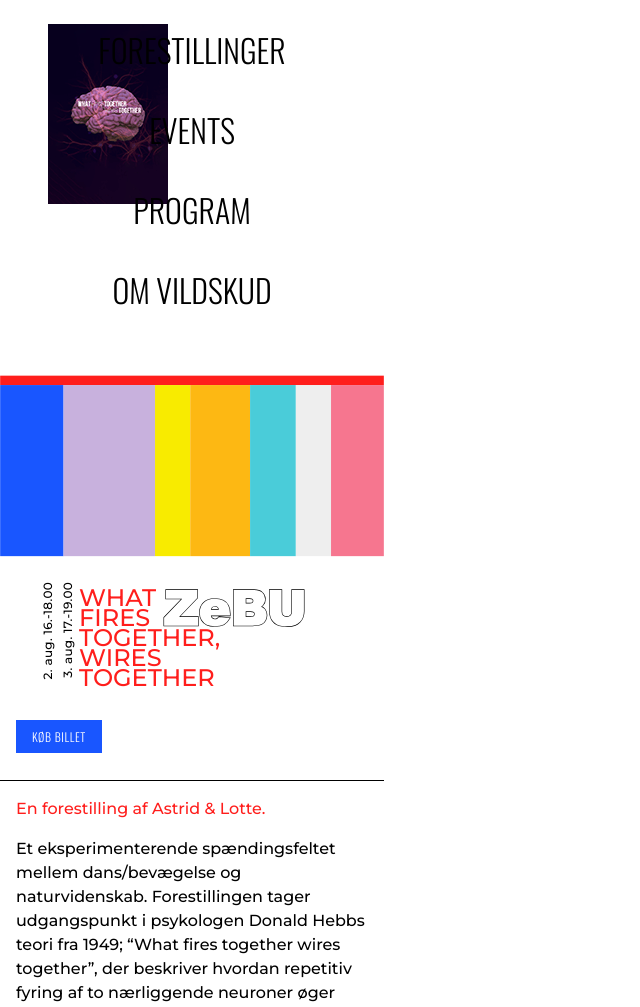
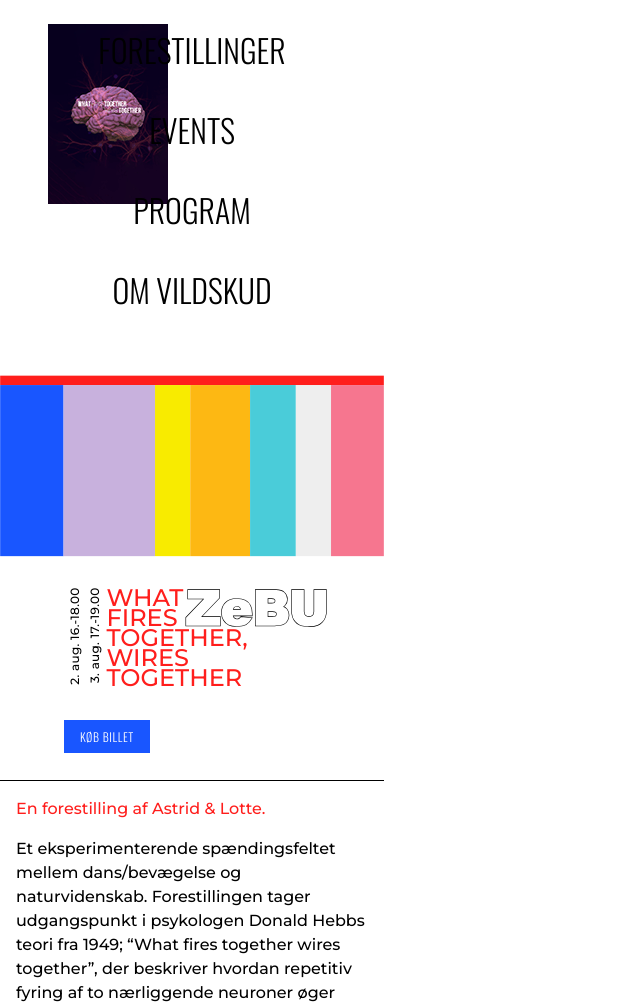
Before and after one commit to louisetrab/12_redesign, a website built with Vite: page src/what-fires-together-wires-together.html in a window 1280 px wide. Shown: the part 88-1095 px from the top of the page, without its empty margins (0-640 px from the left). Built offline with nearby package versions, Linux system fonts and the light colour scheme; files whose address does not match are found by name.

Commit message:
what lidt margin

```diff
--- a/src/what-fires-together-wires-together.html
+++ b/src/what-fires-together-wires-together.html
@@ -50,7 +50,7 @@
       </div>
     </div>
     <!-- *************** forestilling *************** -->
-    <section>
+    <section class="ml-8">
       <div>
         <div class="mb-9 grid grid-cols-3">
           <div
@@ -75,7 +75,7 @@
             </p>
           </div>
         </div>
-        <div class="mx-4 my-8">
+        <div class="mx-8 my-8">
           <a
             href="https://www.yourticket.dk/arrangementer/?s=vildskud%20festival&fbclid=IwAR0KdjK74bhGl-SLxRNBaDkA9LAcKgAZkUuUynzFw9oyu8DwOueg3vxfkQk"
             target="_blank"
@@ -83,11 +83,9 @@
             >KØB BILLET</a
           >
         </div>
-
-        <hr />
       </div>
     </section>
-
+    <hr />
     <section class="m-4">
       <p class="mb-4 text-vildred">En forestilling af Astrid & Lotte.</p>
 
```
